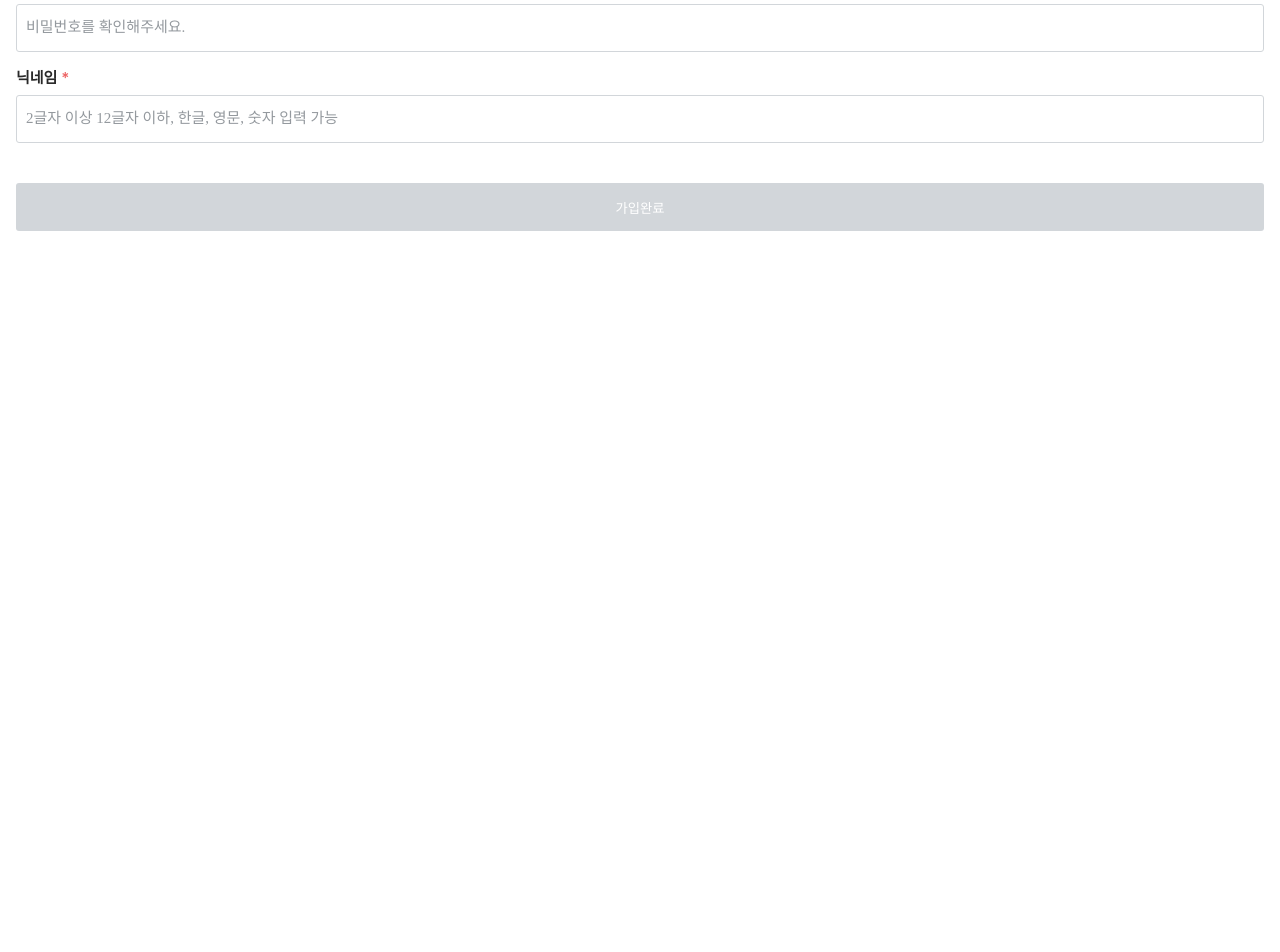
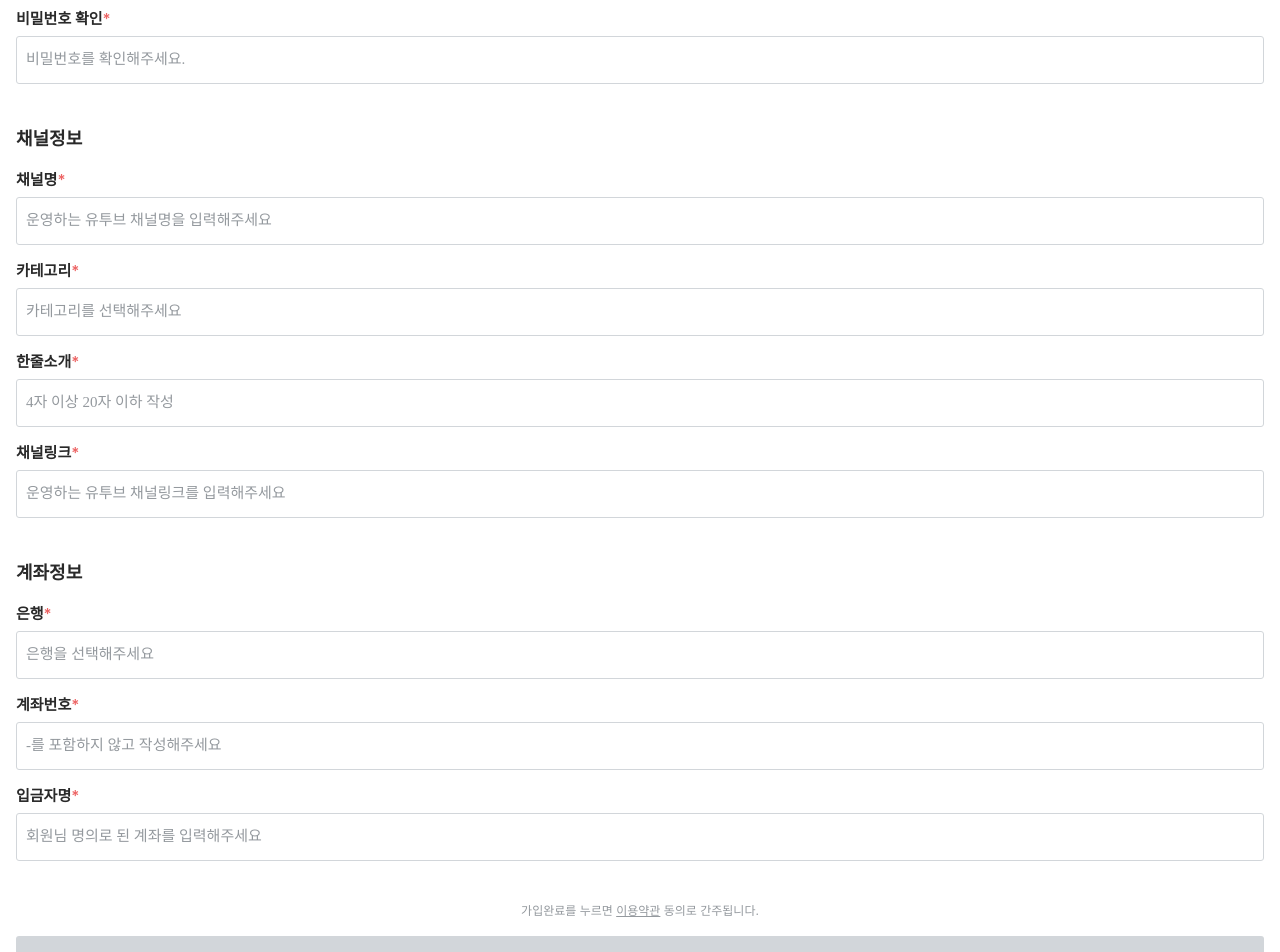
Before and after one commit to S-J-Kim/remac-client, a React (Create React App) app: page /creatorsignup in a window 1280 px wide. Shown: the part 380-1332 px from the top of the page. Before the commit the page ends 800 px from the top, so only its background shows below. Built offline with nearby package versions, Linux system fonts and the light colour scheme; a web font is replaced by a local one.

Commit message:
Feat: creator sign up page, design uncompleted

```diff
--- a/src/App.js
+++ b/src/App.js
@@ -3,6 +3,7 @@ import { Switch, Route } from 'react-router-dom';
 import RequesterSignUpView from './RequesterSignUpView';
 import LoginView from './LoginView';
 import ProfileImageApply from './ProfileImageApply';
+import CreatorSignUpView from './CreatorSignUpView';
 
 function App() {
   return (
@@ -15,7 +16,7 @@ function App() {
       />
       <Route
         path="/creatorsignup"
-        render={() => <RequesterSignUpView />}
+        render={() => <CreatorSignUpView />}
         // <ProfileImageApply />;
       />
     </Switch>
--- a/src/CreatorSignUpView.js
+++ b/src/CreatorSignUpView.js
@@ -0,0 +1,201 @@
+import React, { useState, useEffect } from 'react';
+import styled from 'styled-components';
+import Button from './components/Buttons';
+import Input from './components/Inputs';
+import SectionHeader from './components/SectionHeader';
+import { Title, Paragraph } from './components/Text';
+
+export default function CreatorSignUpView() {
+  const [buttonType, setButtonType] = useState('deactivate');
+  const [joinData, setJoinData] = useState({
+    id: '',
+    password: '',
+    channelname: '',
+    category: '',
+    introduction: '',
+    channellink: '',
+    bank: '',
+    bankaccount: '',
+    depositor: '',
+  });
+  const [passwordCheck, setPasswordCheck] = useState(false);
+  const [eventFlag, setEventFlag] = useState(false);
+  function joinButtonClicked(e) {
+    if (!passwordCheck) alert('비밀번호를 확인해주세요');
+    else console.log(joinData);
+  }
+  function handleInputChange(e, inputID) {
+    setEventFlag(true);
+    if (inputID === 0)
+      setJoinData((prevData) => ({ ...prevData, id: e.target.value }));
+    else if (inputID === 1)
+      setJoinData((prevData) => ({ ...prevData, password: e.target.value }));
+    else if (inputID === 2)
+      setJoinData((prevData) => ({ ...prevData, channelname: e.target.value }));
+    else if (inputID === 3)
+      setJoinData((prevData) => ({ ...prevData, category: e.target.value }));
+    else if (inputID === 4)
+      setJoinData((prevData) => ({
+        ...prevData,
+        introduction: e.target.value,
+      }));
+    else if (inputID === 5)
+      setJoinData((prevData) => ({ ...prevData, channellink: e.target.value }));
+    else if (inputID === 6)
+      setJoinData((prevData) => ({ ...prevData, bank: e.target.value }));
+    else if (inputID === 7)
+      setJoinData((prevData) => ({ ...prevData, bankaccount: e.target.value }));
+    else if (inputID === 8)
+      setJoinData((prevData) => ({ ...prevData, depositor: e.target.value }));
+  }
+  function handlePasswordCheck(e) {
+    if (e.target.value === joinData['password']) setPasswordCheck(true);
+    else setPasswordCheck(false);
+  }
+  useEffect(() => {
+    setButtonType('activate');
+    for (var key in joinData) {
+      if (joinData[key] === '') setButtonType('deactivate');
+    }
+    setEventFlag(false);
+  }, [eventFlag]);
+  return (
+    <Container>
+      <TitleContainer>
+        <SectionHeader title="크리에이터 회원가입" />
+      </TitleContainer>
+      <SubContainer>
+        <SubTitle size="md">회원정보</SubTitle>
+        <InputText size="sm">
+          아이디<Star>*</Star>
+        </InputText>
+        <InputBox
+          onChange={(e) => handleInputChange(e, 0)}
+          placeholder="6자 이상 12자 이하"
+        />
+        <InputText size="sm">
+          비밀번호<Star>*</Star>
+        </InputText>
+        <InputBox
+          onChange={(e) => handleInputChange(e, 1)}
+          placeholder="6자 이상 12자 이하"
+          type="password"
+        />
+        <InputText size="sm">
+          비밀번호 확인<Star>*</Star>
+        </InputText>
+        <InputBox
+          onChange={handlePasswordCheck}
+          placeholder="비밀번호를 확인해주세요."
+          type="password"
+        />
+      </SubContainer>
+      <SubContainer>
+        <SubTitle size="md">채널정보</SubTitle>
+        <InputText size="sm">
+          채널명<Star>*</Star>
+        </InputText>
+        <InputBox
+          onChange={(e) => handleInputChange(e, 2)}
+          placeholder="운영하는 유투브 채널명을 입력해주세요"
+        />
+        <InputText size="sm">
+          카테고리<Star>*</Star>
+        </InputText>
+        <InputBox
+          onChange={(e) => handleInputChange(e, 3)}
+          placeholder="카테고리를 선택해주세요"
+        />
+        <InputText size="sm">
+          한줄소개<Star>*</Star>
+        </InputText>
+        <InputBox
+          onChange={(e) => handleInputChange(e, 4)}
+          placeholder="4자 이상 20자 이하 작성"
+        />
+        <InputText size="sm">
+          채널링크<Star>*</Star>
+        </InputText>
+        <InputBox
+          onChange={(e) => handleInputChange(e, 5)}
+          placeholder="운영하는 유투브 채널링크를 입력해주세요"
+        />
+      </SubContainer>
+      <SubContainer>
+        <SubTitle size="md">계좌정보</SubTitle>
+        <InputText size="sm">
+          은행<Star>*</Star>
+        </InputText>
+        <InputBox
+          onChange={(e) => handleInputChange(e, 6)}
+          placeholder="은행을 선택해주세요"
+        />
+        <InputText size="sm">
+          계좌번호<Star>*</Star>
+        </InputText>
+        <InputBox
+          onChange={(e) => handleInputChange(e, 7)}
+          placeholder="-를 포함하지 않고 작성해주세요"
+        />
+        <InputText size="sm">
+          입금자명<Star>*</Star>
+        </InputText>
+        <InputBox
+          onChange={(e) => handleInputChange(e, 8)}
+          placeholder="회원님 명의로 된 계좌를 입력해주세요"
+        />
+      </SubContainer>
+      <Announcement size="xs">
+        가입완료를 누르면 <UnderLine>이용약관</UnderLine> 동의로 간주됩니다.
+      </Announcement>
+      <Button content="다음" type={buttonType} onClick={joinButtonClicked} />
+    </Container>
+  );
+}
+function checkNickname(str) {
+  const regExp = /[^가-힣a-zA-Z0-9]/g;
+  if (regExp.test(str)) {
+    return true;
+  } else {
+    return false;
+  }
+}
+function checkID(str) {
+  const regExp = /[^a-zA-Z0-9]/g;
+  if (regExp.test(str)) {
+    return true;
+  } else {
+    return false;
+  }
+}
+const Container = styled.div`
+  display: flex;
+  flex-direction: column;
+  padding-bottom: 10.3rem;
+`;
+const TitleContainer = styled.div`
+  margin-bottom: 5.8rem;
+`;
+
+const SubContainer = styled.div`
+  padding-bottom: 2.6rem;
+`;
+const SubTitle = styled(Title)`
+  margin-bottom: 1.8rem;
+`;
+const InputText = styled(Title)`
+  margin-bottom: 0.8rem;
+`;
+const Star = styled.span`
+  color: #ed6565;
+`;
+const InputBox = styled(Input)`
+  margin-bottom: 1.4rem;
+`;
+const Announcement = styled(Paragraph)`
+  text-align: center;
+  margin-bottom: 1.8rem;
+`;
+const UnderLine = styled.span`
+  text-decoration: underline;
+`;
--- a/src/components/Text.js
+++ b/src/components/Text.js
@@ -16,8 +16,8 @@ export const Title = styled.div`
   }};
   font-weight: ${(props) => {
     switch (props.size) {
-      case 'lg' || 'md':
-        return 'bold';
+      case ('lg', 'md'):
+        return 700;
       case 'sm':
         return 600;
       case 'sm-medium':
@@ -30,7 +30,12 @@ export const Paragraph = styled.div`
   color: ${(props) =>
     props.size === 'lg' ? theme.colors.black : theme.colors.gray};
   font-weight: ${(props) => {
-    return props.size === ('lg' || 'md' || 'xs') ? 'normal' : 600;
+    switch (props.size) {
+      case ('lg', 'md', 'xs'):
+        return 400;
+      default:
+        return 600;
+    }
   }};
   font-size: ${(props) => {
     switch (props.size) {
```
